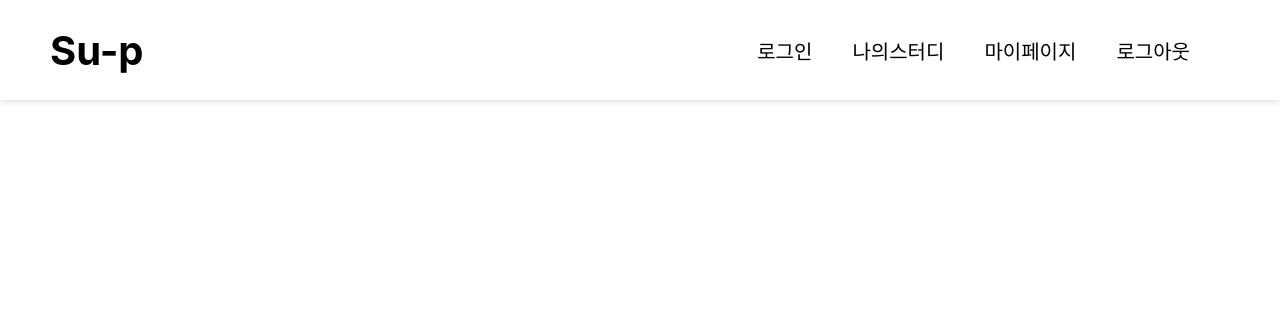
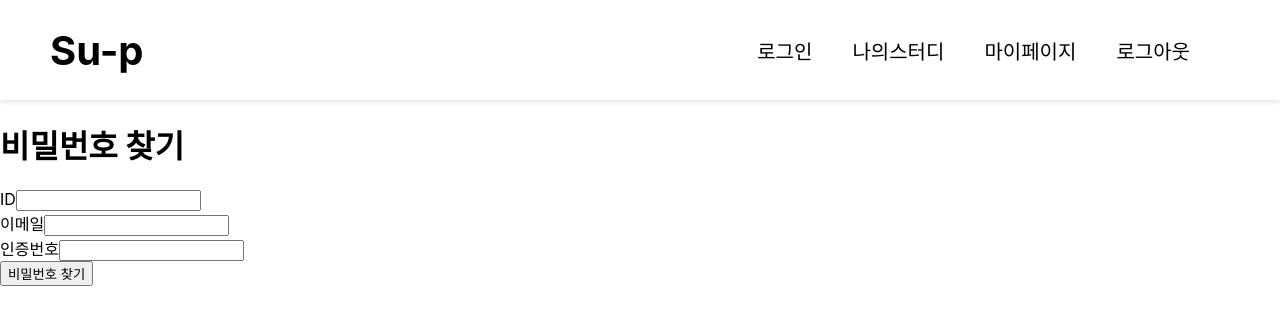
Before and after one commit to seoyeonDev/Su-p, a React (Create React App) app in the folder Frontend/: page /findPwd in a window 1280 px wide. Shown: the top 324 px of the page. Built offline with nearby package versions, Linux system fonts and the light colour scheme.

Commit message:
#186 : 김혜원 : member 구조 잡기 : react member 구조 잡기

```diff
--- a/Frontend/src/App.js
+++ b/Frontend/src/App.js
@@ -8,6 +8,8 @@ import Login from "./pages/member/Login";
 import AddPost from "./pages/mystudy/CreatePost"
 import MyStudy from "./pages/mystudy/MyStudy";
 import MyPage from "./pages/member/MyPage";
+import FindId from "./pages/member/FindId";
+import FindPwd from "./pages/member/FindPwd";
 
 import './App.css';
 
@@ -28,7 +30,8 @@ function App() {
         <Route path="/join" element={<Join/>}></Route>
         <Route path="/login" element={<Login/>}></Route>
         <Route path="/mypage" element={<MyPage/>}></Route>
-
+        <Route path="/findId" element={<FindId/>}></Route>
+        <Route path="/findPwd" element={<FindPwd/>}></Route>
       </Routes>
     </BrowserRouter>
   );
--- /dev/null
+++ b/Frontend/src/pages/member/FindId.js
@@ -0,0 +1,25 @@
+import React, { Component } from 'react';
+
+
+class FindId extends Component {
+    render() {
+        return (
+            <div>
+                <h1>아이디 찾기</h1>
+                <div>
+                    이름
+                    <input type="text" />
+                </div>
+                <div>
+                    이메일
+                    <input type="text" />
+                </div>
+                <button>아이디 찾기</button>
+            </div>
+        );
+    }
+}
+
+
+
+export default FindId;
--- /dev/null
+++ b/Frontend/src/pages/member/FindPwd.js
@@ -0,0 +1,30 @@
+import React, { Component } from 'react';
+
+class FindPwd extends Component {
+
+
+    render() {
+        return (
+            <div>
+                <h1>비밀번호 찾기</h1>
+                <div>
+                    ID
+                    <input type="text" />
+                </div>
+                <div>
+                    이메일
+                    <input type="text" />
+                </div>
+                <div>
+                    인증번호
+                    <input type="text" />
+                </div>
+                <button>비밀번호 찾기</button>
+            </div>
+        );
+    }
+}
+
+
+
+export default FindPwd;
--- a/Frontend/src/pages/member/Login.js
+++ b/Frontend/src/pages/member/Login.js
@@ -36,7 +36,9 @@ function Login () {
                 </div>
                 <div>
                     <button type="button" onClick={loginTest}>로그인</button>
-                    <Link to={"/join"} className={"button-style"}>회원가입</Link>
+                    <Link to={"/join"} className={"button-style"}>회원가입</Link><br/>
+                    <Link to={"/findId"}>아이디 찾기</Link><br/>
+                    <Link to={"/findPwd"}>비밀번호 찾기</Link><br/>
                 </div>
                 <div> testMsg : {test}</div>
 
--- a/Frontend/src/pages/member/MyPage.js
+++ b/Frontend/src/pages/member/MyPage.js
@@ -4,7 +4,7 @@ class MyPage extends Component {
     render() {
         return (
             <div>
-                마이페이지
+                <h1>마이페이지</h1>
             </div>
         );
     }
```
